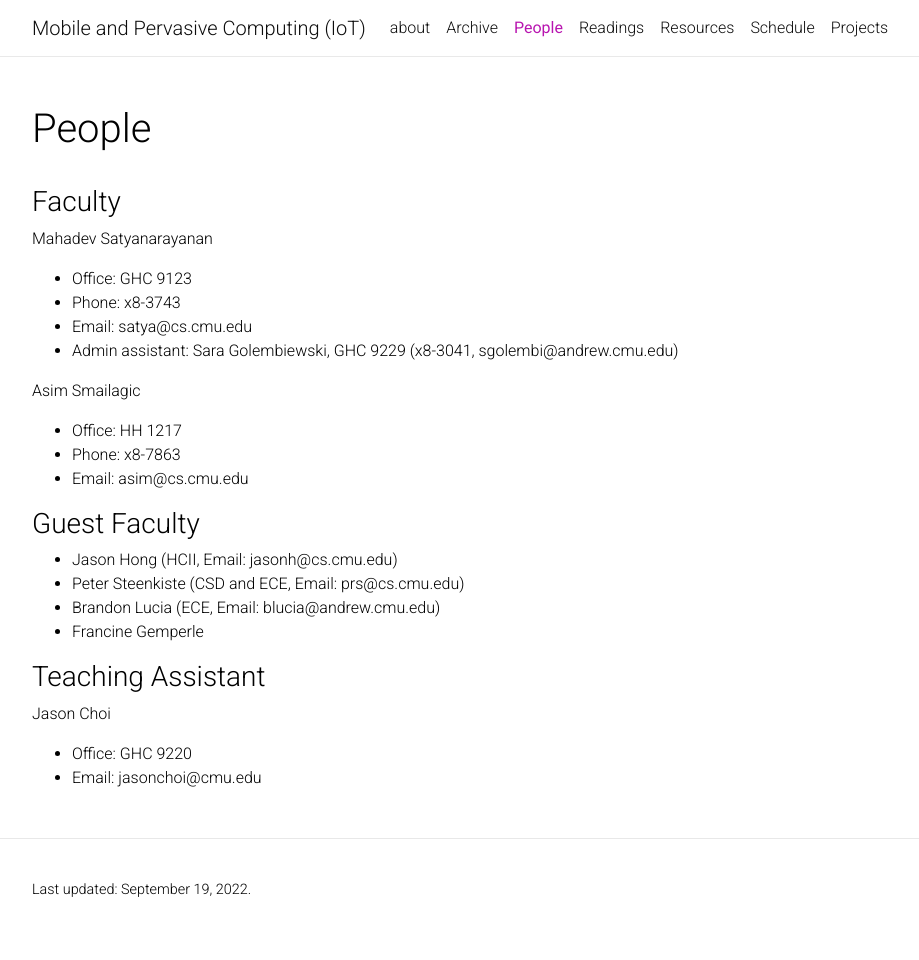
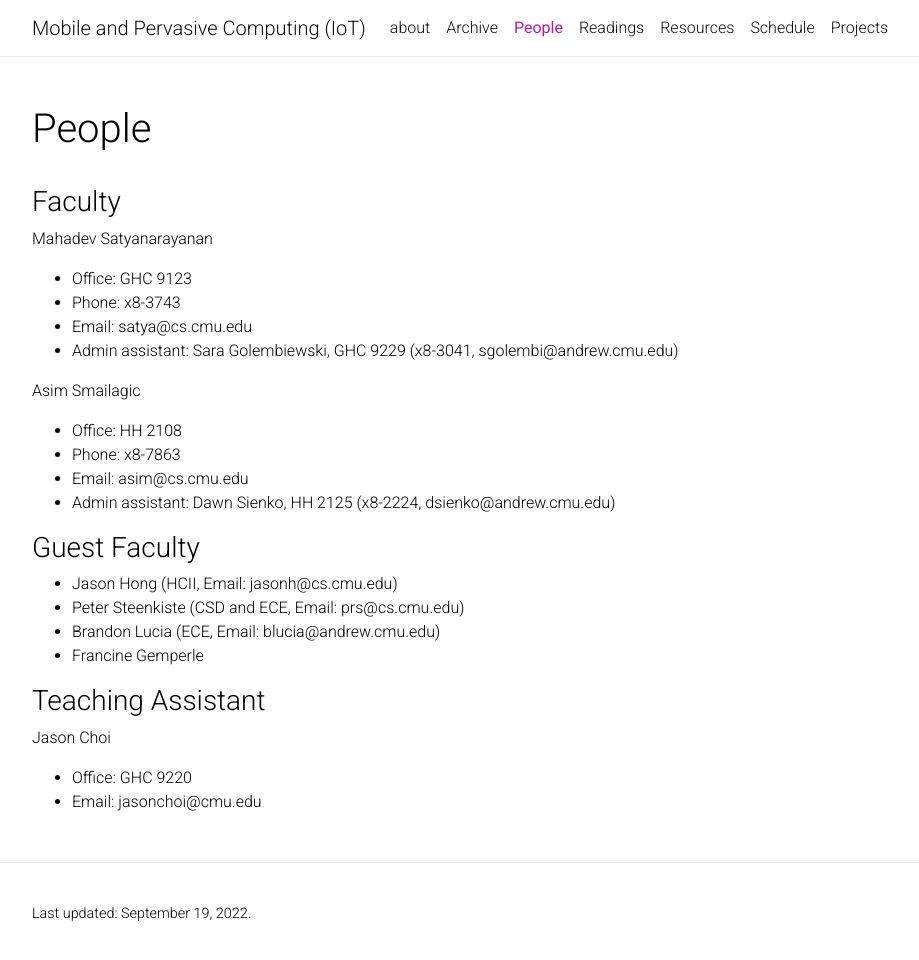
Before and after one commit to therealsatya/15821web, a Jekyll site: the page built from _pages/people.md, in a window 1280 px wide and 964 px high. Shown: the top 960 px of the window, without its empty margins (223-1142 px from the left). Built offline with Jekyll 4.4.1, drawn with Linux system fonts in a browser that asks for light colours; nearby versions of some CDN libraries; a style sheet for code colours, icons or effects is not loaded.

```diff
--- a/_pages/people.md
+++ b/_pages/people.md
@@ -14,9 +14,10 @@ Mahadev Satyanarayanan
 * Admin assistant: Sara Golembiewski, GHC 9229 (x8-3041, sgolembi@andrew.cmu.edu)
 
 Asim Smailagic
-* Office: HH 1217
+* Office: HH 2108
 * Phone: x8-7863
 * Email: asim@cs.cmu.edu
+* Admin assistant: Dawn Sienko, HH 2125 (x8-2224, dsienko@andrew.cmu.edu)
 
 ### Guest Faculty
 
```
